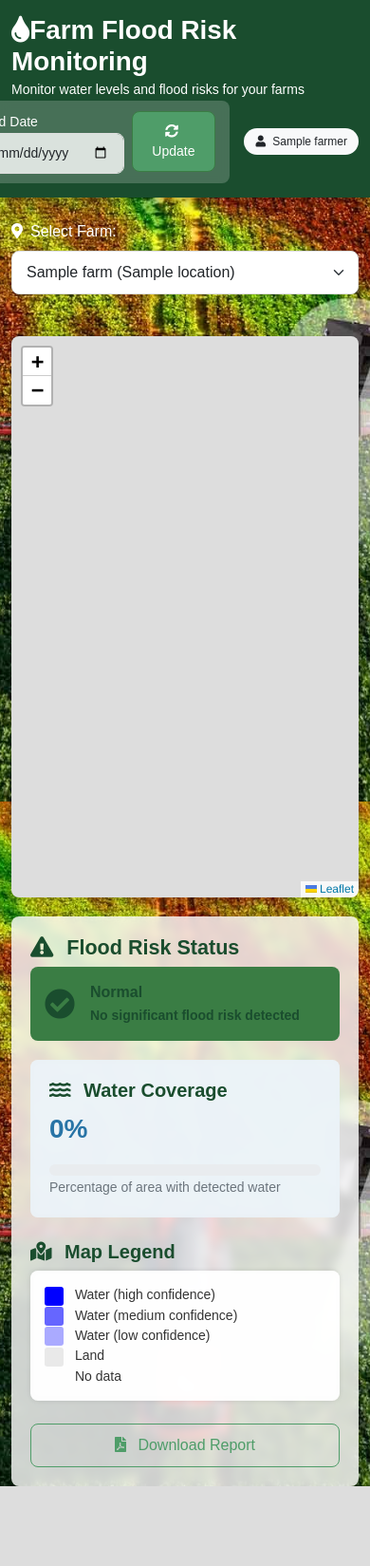
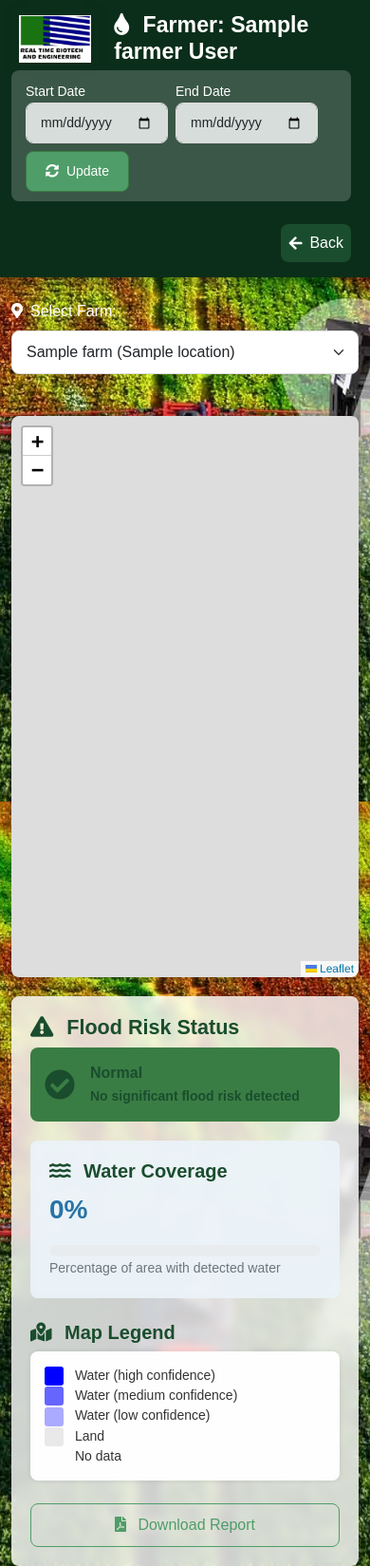
Before and after one commit to Sethnnections/crop-monitoring-app, a Flask app: template templates/flood_monitoring.html in a window 390 px wide. Shown: the whole page at 95% size. Before the commit the page ends 1565 px from the top, so only its background shows below. Run offline with Flask 3, Linux system fonts and the light colour scheme; the template is opened without the code that fills it: most values are stand-ins (such as "Sample title", 1, 10 or a date in 2020); some libraries are stand-ins or nearby versions.

Commit message:
the crop monitoring system

```diff
--- a/templates/flood_monitoring.html
+++ b/templates/flood_monitoring.html
@@ -30,13 +30,20 @@
         }
 
         #header {
-            background-color: var(--deep-green);
+            transition: all 0.3s ease;
+             background-color:#0b2e1a;
+            border-radius: 0px;
             color: white;
-            padding: 15px 0;
-            box-shadow: 0 2px 10px rgba(0,0,0,0.2);
-            position: relative;
-            z-index: 100;
-            transition: all 0.3s ease;
+            padding: 0px;
+            box-shadow: 0 2px 10px rgba(0, 0, 0, 0.1);
+            display: flex;
+            justify-content: flex-end;
+            position: sticky;
+            top: 0;
+            z-index: 1000;
+            width: 100%;
+
+
         }
 
         #header:hover {
@@ -291,38 +298,93 @@
         .text-muted {
             color: #6c757d !important;
         }
+
+
+     .logo-container {
+            display: flex;
+            align-items: center;
+            gap: 1rem;
+            padding: 0.5rem;
+            box-shadow: 0 2px 10px rgba(0, 0, 0, 0.1);
+        }
+
+        .logo-container img {
+            height: 50px;
+            width: auto;
+            transition: transform 0.3s ease;
+
+        }
+
+        .logo-container:hover img {
+            transform: rotate(5deg);
+        }
+
+        .user-info {
+            display: flex;
+            align-items: center;
+            gap: 1rem;
+        }
+
+        .logout-btn {
+            background-color: var(--deep-green);
+            color: white;
+            border: none;
+            padding: 0.5rem;
+            border-radius: 8px;
+            display: flex;
+            align-items: center;
+            gap: 0.5rem;
+            transition: all 0.3s ease;
+            margin: 0.5rem;
+        }
+
+        .logout-btn:hover {
+            background-color: var(--accent-green);
+            transform: translateY(-2px);
+            box-shadow: 0 4px 8px rgba(26, 77, 46, 0.3);
+        }
+
     </style>
 </head>
 <body>
     <div id="header" class="mb-4">
         <div class="container">
-            <div class="row align-items-center">
-                <div class="col-md-6">
-                    <h1 class="mb-0"><i class="fas fa-tint mr-2"></i>Farm Flood Risk Monitoring</h1>
-                    <p class="mb-0"><small>Monitor water levels and flood risks for your farms</small></p>
+            <div class="row align-items-center py-2">
+                <div class="col-lg-6 col-md-7 d-flex align-items-center">
+                    <div class="logo-container me-3">
+                        <img src="{{ url_for('static', filename='img/logo.jpg') }}" alt="Logo">
+                    </div>
+                    <div>
+                        <h3 class="mb-0 fw-bold text-white">
+                            <i class="fas fa-tint me-2"></i>
+                            Farmer: {{ farmer.name }} {{ farmer.surname }}
+                        </h3>
+                    </div>
                 </div>
-                <div class="col-md-6">
-                    <div class="d-flex justify-content-end align-items-center">
-                        <div class="header-date-controls me-3">
-                            <div class="d-flex align-items-center">
-                                <div class="me-2">
+                <div class="col-lg-6 col-md-5">
+                    <div class="d-flex justify-content-end align-items-center flex-wrap gap-2">
+                        <div class="header-date-controls me-2 mb-2 mb-md-0">
+                            <div class="row g-2 align-items-end">
+                                <div class="col-auto">
                                     <label for="startDate" class="form-label mb-0 text-white"><small>Start Date</small></label>
                                     <input type="date" class="form-control form-control-sm" id="startDate">
                                 </div>
-                                <div class="me-2">
+                                <div class="col-auto">
                                     <label for="endDate" class="form-label mb-0 text-white"><small>End Date</small></label>
                                     <input type="date" class="form-control form-control-sm" id="endDate">
                                 </div>
-                                <div class="d-flex align-items-end">
+                                <div class="col-auto">
                                     <button id="updateBtn" class="btn btn-sm btn-primary">
                                         <i class="fas fa-sync-alt me-1"></i> Update
                                     </button>
                                 </div>
                             </div>
                         </div>
-                        <span class="badge bg-light text-dark">
-                            <i class="fas fa-user me-1"></i> {{ farmer.name }}
-                        </span>
+                        <div class="user-info">
+                            <button class="logout-btn">
+                                <i class="fas fa-arrow-left"></i> Back
+                            </button>
+                        </div>
                     </div>
                 </div>
             </div>
@@ -664,8 +726,12 @@
             // Remove all risk classes
             riskElement.className = 'risk-indicator';
 
+            console.log('Risk Level:', riskLevel);
+            console.log('Coverage:', coverage);
+
             // Determine risk level based on coverage if not provided
-            let actualRiskLevel = riskLevel;
+            let actualRiskLevel = (typeof riskLevel === 'string') ? riskLevel.toLowerCase() : riskLevel;
+            console.log('Actual Risk Level:', actualRiskLevel);
             if (!actualRiskLevel) {
                 if (coverage > 30) {
                     actualRiskLevel = 'high';
@@ -839,6 +905,23 @@
                 showLoading(false);
             }
         }
+        // Logout button functionality
+        document.querySelector('.logout-btn').addEventListener('click', function() {
+            Swal.fire({
+                title: 'Are you sure you want to go back?',
+                icon: 'warning',
+                showCancelButton: true,
+                confirmButtonColor: '#3085d6',
+                cancelButtonColor: '#d33',
+                confirmButtonText: 'Yes, go back!'
+            }).then((result) => {
+                if (result.isConfirmed) {
+                    window.history.back();
+                }
+            });
+        });
+
+
     </script>
 </body>
 </html>
--- a/templates/index.html
+++ b/templates/index.html
@@ -13,6 +13,7 @@
     <link rel="stylesheet" href="https://cdn.jsdelivr.net/npm/bootstrap-icons@1.10.0/font/bootstrap-icons.css">
     <!-- Animate.css -->
     <link rel="stylesheet" href="https://cdnjs.cloudflare.com/ajax/libs/animate.css/4.1.1/animate.min.css"/>
+    <link rel="stylesheet" href="https://cdnjs.cloudflare.com/ajax/libs/font-awesome/5.15.3/css/all.min.css" />
 
     <link rel="stylesheet" href="{{ url_for('static', filename='css/style.css') }}">
 
@@ -284,9 +285,9 @@
         <div class="dashboard-header animate__animated animate__fadeInDown">
             <div class="logo-container">
                 <img src="{{ url_for('static', filename='img/logo.jpg') }}" alt="Logo" class="animate__animated animate__fadeInLeft">
-                <h1 class="h3 mb-0 animate__animated animate__fadeIn">
+                <h3 class="h3 mb-0 animate__animated animate__fadeIn">
                     Farmer: {{ farmer.name }} {{ farmer.surname }}
-                </h1>
+                </h3>
             </div>
 
             <div class="date-range-container animate__animated animate__fadeIn">
```
